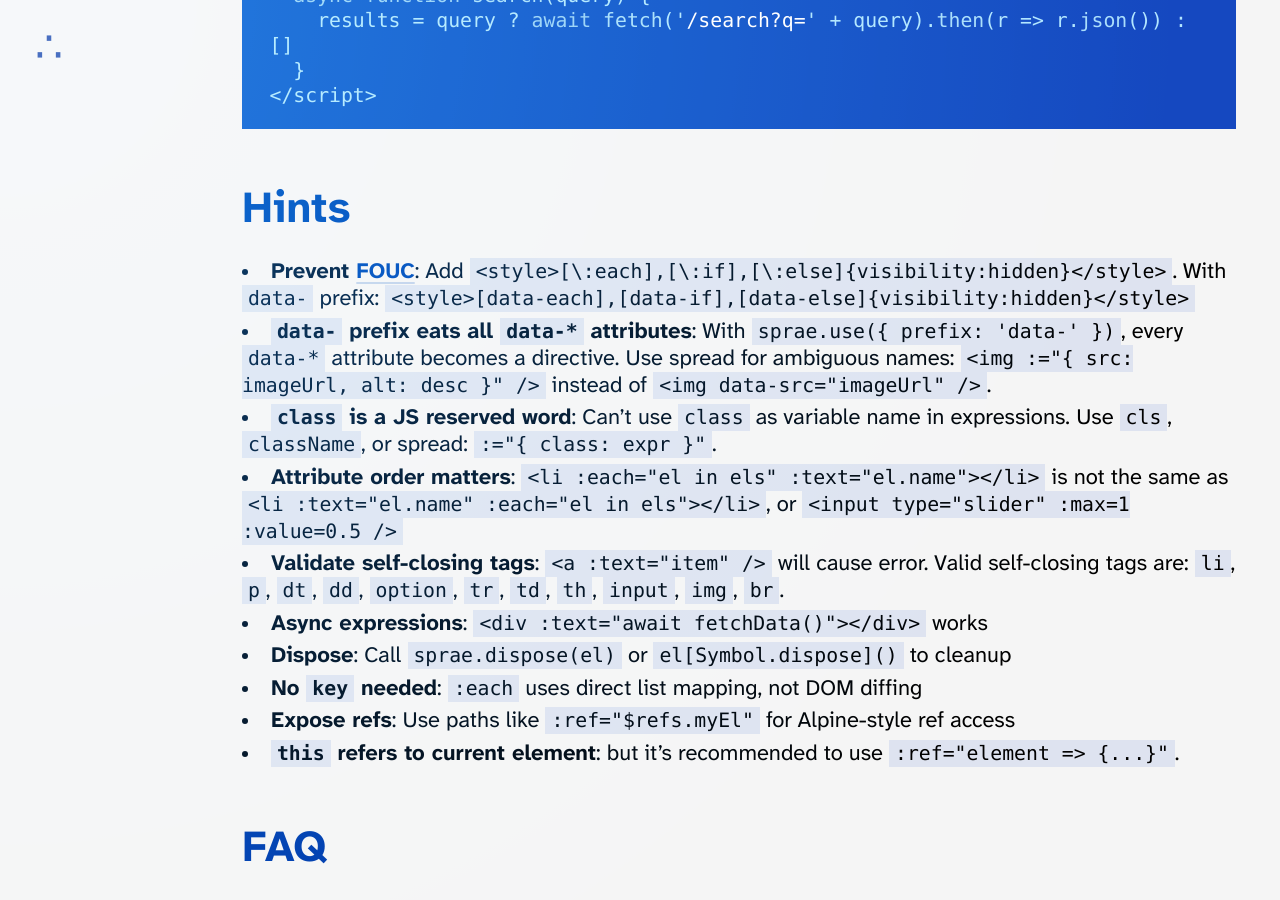
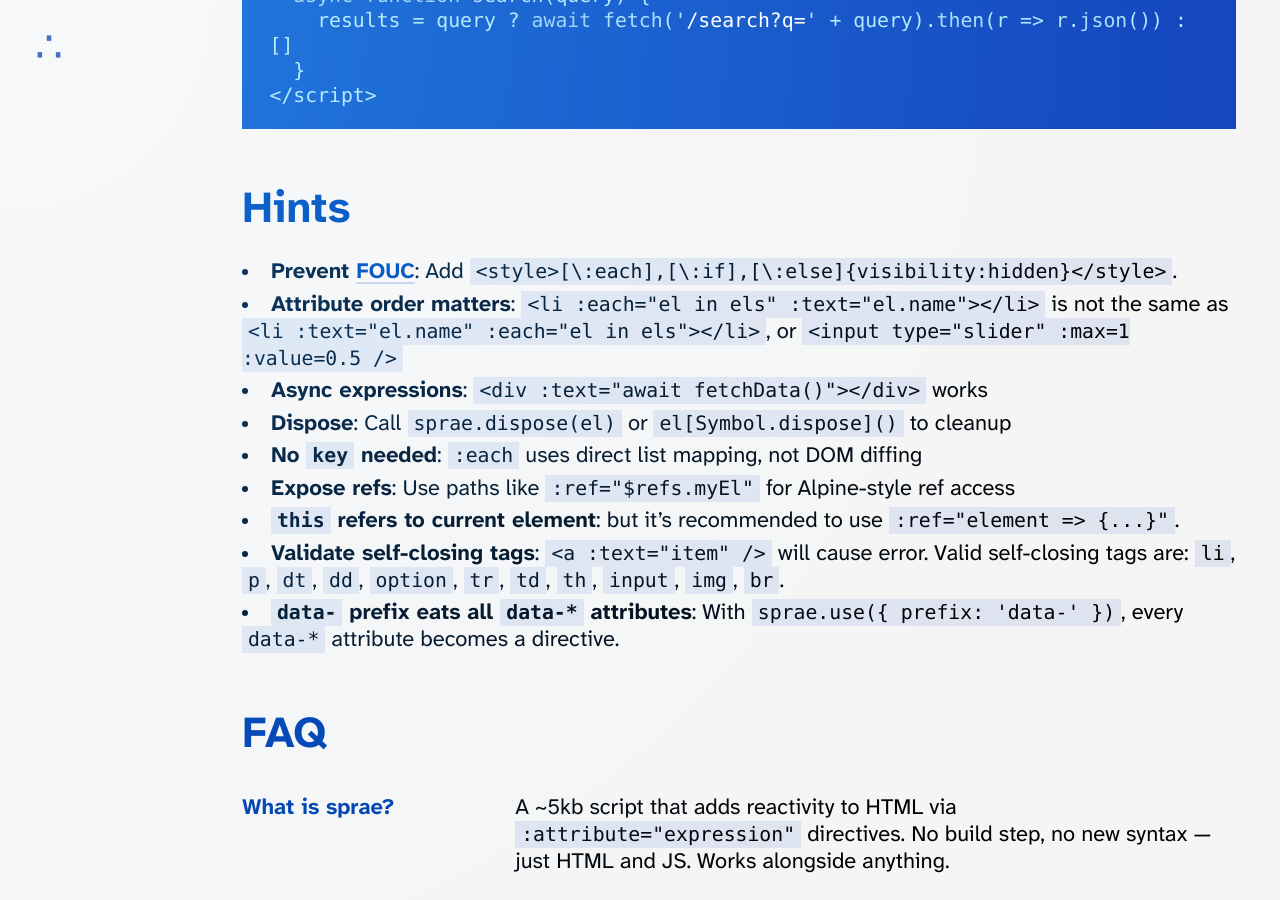
Before and after one commit to dy/sprae, a Jekyll site: the page built from docs.md, in a window 1280 px wide and 900 px high, scrolled down 18866 px. Built offline with Jekyll 4.4.1, drawn with Linux system fonts in a browser that asks for light colours; our own code applies the rules of GitHub Pages for plain Markdown files.

Commit message:
Update docs.md

```diff
--- a/docs.md
+++ b/docs.md
@@ -765,17 +765,15 @@
 
 ## Hints
 
-- **Prevent [FOUC](https://en.wikipedia.org/wiki/Flash_of_unstyled_content)**: Add `<style>[\:each],[\:if],[\:else]{visibility:hidden}</style>`. With `data-` prefix: `<style>[data-each],[data-if],[data-else]{visibility:hidden}</style>`
-- **`data-` prefix eats all `data-*` attributes**: With `sprae.use({ prefix: 'data-' })`, every `data-*` attribute becomes a directive. Use spread for ambiguous names: `<img :="{ src: imageUrl, alt: desc }" />` instead of `<img data-src="imageUrl" />`.
-- **`class` is a JS reserved word**: Can't use `class` as variable name in expressions. Use `cls`, `className`, or spread: `:="{ class: expr }"`.
+- **Prevent [FOUC](https://en.wikipedia.org/wiki/Flash_of_unstyled_content)**: Add `<style>[\:each],[\:if],[\:else]{visibility:hidden}</style>`.
 - **Attribute order matters**: `<li :each="el in els" :text="el.name"></li>` is not the same as `<li :text="el.name" :each="el in els"></li>`, or `<input type="slider" :max=1 :value=0.5 />`
-- **Validate self-closing tags**: `<a :text="item" />` will cause error. Valid self-closing tags are: `li`, `p`, `dt`, `dd`, `option`, `tr`, `td`, `th`, `input`, `img`, `br`.
 - **Async expressions**: `<div :text="await fetchData()"></div>` works
 - **Dispose**: Call `sprae.dispose(el)` or `el[Symbol.dispose]()` to cleanup
 - **No `key` needed**: `:each` uses direct list mapping, not DOM diffing
 - **Expose refs**: Use paths like `:ref="$refs.myEl"` for Alpine-style ref access
 - **`this` refers to current element**: but it's recommended to use `:ref="element => {...}"`.
-
+- **Validate self-closing tags**: `<a :text="item" />` will cause error. Valid self-closing tags are: `li`, `p`, `dt`, `dd`, `option`, `tr`, `td`, `th`, `input`, `img`, `br`.
+- **`data-` prefix eats all `data-*` attributes**: With `sprae.use({ prefix: 'data-' })`, every `data-*` attribute becomes a directive.
 
 ## FAQ
 
```
Also changed, not shown: other parts of docs.md (+2 -2 lines).
